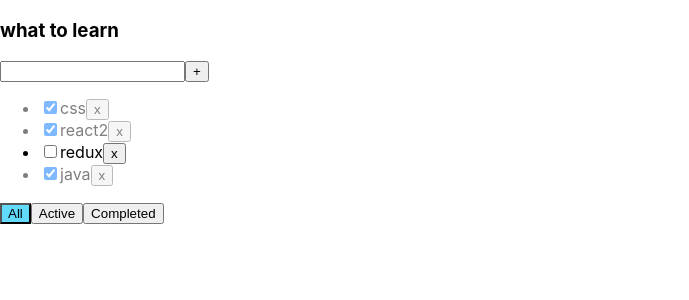
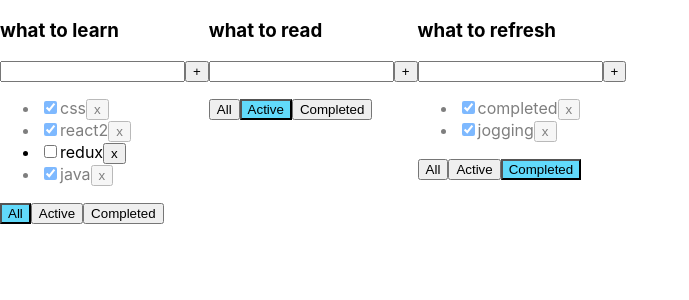
Before and after one commit to symbatDeveloper/todo-list, a React (Create React App) app: page / in a window 1280 px wide. Shown: the top 300 px of the page, without its empty margins (0-689 px from the left). Built offline with nearby package versions, Linux system fonts and the light colour scheme.

Commit message:
fix: app.jsx

```diff
--- a/src/App.tsx
+++ b/src/App.tsx
@@ -3,69 +3,101 @@ import React, { useState } from "react";
 import "./App.css";
 import { TaskType, Todo } from "./Todo";
 import { v1 } from "uuid";
+
 export type FilteredValue = "completed" | "all" | "active";
 
+type TodolistType = {
+  id: string;
+  title: string;
+  filter: FilteredValue;
+};
+
 function App() {
-  let [tasks, setTask] = useState([
-    { id: v1(), title: "css", isDone: true },
-    { id: v1(), title: "react2", isDone: true },
-    { id: v1(), title: "redux", isDone: false },
-    { id: v1(), title: "java", isDone: true },
-  ]);
-
-  const [filter, setFilter] = useState<FilteredValue>("all");
-
-  function removeTask(id: string) {
+  function removeTask(id: string, todolistId: string) {
+    let tasks = tasksObj[todolistId];
     let filteredtask = tasks.filter((t) => {
       return t.id !== id;
     });
-    setTask(filteredtask);
+    tasksObj[todolistId] = filteredtask;
+    setTasks({ ...tasksObj });
   }
 
-  function addTask(title: string) {
+  function addTask(title: string, todolistId: string) {
     let newTask = { id: v1(), title: title, isDone: false };
+    let tasks = tasksObj[todolistId];
     let newTasks = [newTask, ...tasks];
-    setTask(newTasks);
+    tasksObj[todolistId] = newTasks;
+    setTasks({ ...tasksObj });
   }
 
-  function changeStatus(taskId: string, isDone: boolean) {
+  function changeStatus(taskId: string, isDone: boolean, todolistId: string) {
+    let tasks = tasksObj[todolistId];
     let task = tasks.find((t) => t.id === taskId);
     if (task) {
-      task.isDone = isDone;
+      setTasks({ ...tasksObj });
     }
-
-    setTask([...tasks]);
   }
 
-  let tasksForToDoList = tasks;
+  function changeFilter(value: FilteredValue, todolistId: string) {
+    let todolist = todolists.find((tl) => tl.id === todolistId);
+    if (todolist) {
+      todolist.filter = value;
+      setTodolists([...todolists]);
+    }
+  }
+  let todolistId1 = v1();
+  let todolistId2 = v1();
+  let todolistId3 = v1();
 
-  if (filter === "active") {
-    tasksForToDoList = tasks.filter((t) => t.isDone === false);
-  }
-  if (filter === "completed") {
-    tasksForToDoList = tasks.filter((t) => t.isDone === true);
-  }
-  function changeFilter(value: FilteredValue) {
-    setFilter(value);
-  }
+  let [todolists, setTodolists] = useState<Array<TodolistType>>([
+    { id: todolistId1, title: "what to learn", filter: "all" },
+    { id: todolistId2, title: "what to read", filter: "active" },
+    { id: todolistId3, title: "what to refresh", filter: "completed" },
+  ]);
 
-  let [todo, setTodo] = useState([
-    { id: v1(), title: "what to learn", filter: "all" },
-    { id: v1(), title: "what to read", filter: "active" },
-    { id: v1(), title: "what to refresh", filter: "completed" },
-  ]);
+  let [tasksObj, setTasks] = useState({
+    [todolistId1]: [
+      { id: v1(), title: "css", isDone: true },
+      { id: v1(), title: "react2", isDone: true },
+      { id: v1(), title: "redux", isDone: false },
+      { id: v1(), title: "java", isDone: true },
+    ],
+    [todolistId2]: [
+      { id: v1(), title: "milk", isDone: true },
+      { id: v1(), title: "bred", isDone: true },
+    ],
+    [todolistId3]: [
+      { id: v1(), title: "completed", isDone: true },
+      { id: v1(), title: "jogging", isDone: true },
+    ],
+  });
 
   return (
     <div className="App">
-      <Todo
-        title="what to learn"
-        tasks={tasksForToDoList}
-        removeTask={removeTask}
-        changeFilter={changeFilter}
-        addTask={addTask}
-        changeTaskStatus={changeStatus}
-        filter={filter}
-      />
+      {todolists.map((tl) => {
+        let tasksForToDoList = tasksObj[tl.id];
+
+        if (tl.filter === "active") {
+          tasksForToDoList = tasksForToDoList.filter((t) => t.isDone === false);
+        }
+        if (tl.filter === "completed") {
+          tasksForToDoList = tasksForToDoList.filter((t) => t.isDone === true);
+        }
+
+        return (
+          <Todo
+            key={tl.id}
+            id={tl.id}
+            title={tl.title}
+            tasks={tasksForToDoList}
+            removeTask={removeTask}
+            changeFilter={changeFilter}
+            addTask={addTask}
+            changeTaskStatus={changeStatus}
+            filter={tl.filter}
+          />
+        );
+      })}
     </div>
   );
 }
--- a/src/Todo.tsx
+++ b/src/Todo.tsx
@@ -8,12 +8,17 @@ export type TaskType = {
 };
 
 type PropsType = {
+  id: string;
   title: string;
   tasks: Array<TaskType>;
-  removeTask: (tasksId: string) => void;
-  changeFilter: (value: FilteredValue) => void;
-  addTask: (title: string) => void;
-  changeTaskStatus: (taskId: string, isDone: boolean) => void;
+  removeTask: (tasksId: string, todolistId: string) => void;
+  changeFilter: (value: FilteredValue, todolistId: string) => void;
+  addTask: (title: string, todolistId: string) => void;
+  changeTaskStatus: (
+    taskId: string,
+    isDone: boolean,
+    todolistId: string
+  ) => void;
   filter: FilteredValue;
 };
 
@@ -26,7 +31,7 @@ export function Todo(props: PropsType) {
       setError("Title is required");
       return;
     } else {
-      props.addTask(newTaskTitle);
+      props.addTask(newTaskTitle, props.id);
       setNewTaskTitle(newTaskTitle);
     }
     setNewTaskTitle("");
@@ -43,13 +48,13 @@ export function Todo(props: PropsType) {
     }
   };
   const filterActive = () => {
-    props.changeFilter("active");
+    props.changeFilter("active", props.id);
   };
   const filterAll = () => {
-    props.changeFilter("all");
+    props.changeFilter("all", props.id);
   };
   const filterCompleted = () => {
-    props.changeFilter("completed");
+    props.changeFilter("completed", props.id);
   };
 
   return (
@@ -69,10 +74,10 @@ export function Todo(props: PropsType) {
       <ul>
         {props.tasks.map((t) => {
           const onRemoveHandler = () => {
-            props.removeTask(t.id);
+            props.removeTask(t.id, props.id);
           };
           const onChangeHandler = (e: ChangeEvent<HTMLInputElement>) => {
-            props.changeTaskStatus(t.id, e.currentTarget.checked);
+            props.changeTaskStatus(t.id, e.currentTarget.checked, props.id);
           };
           return (
             <li key={t.id} className={t.isDone ? "done" : ""}>
```
